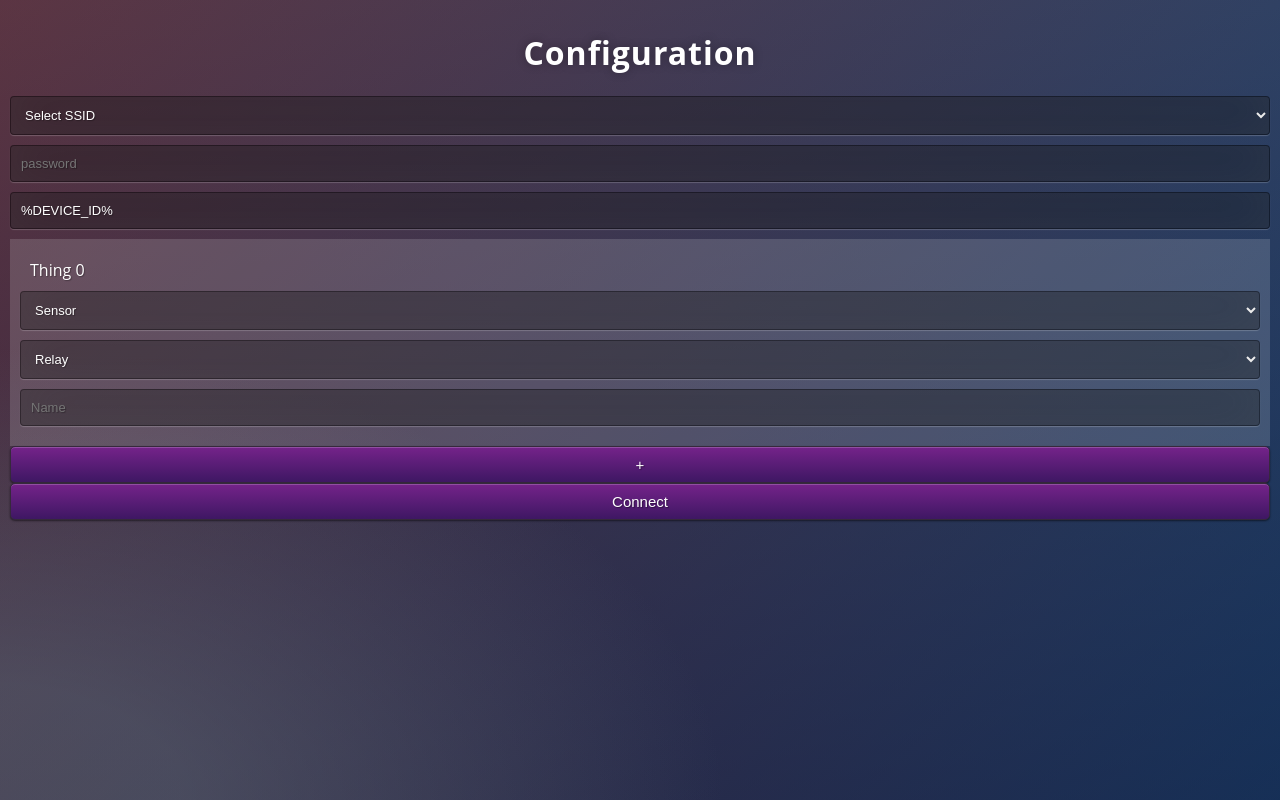
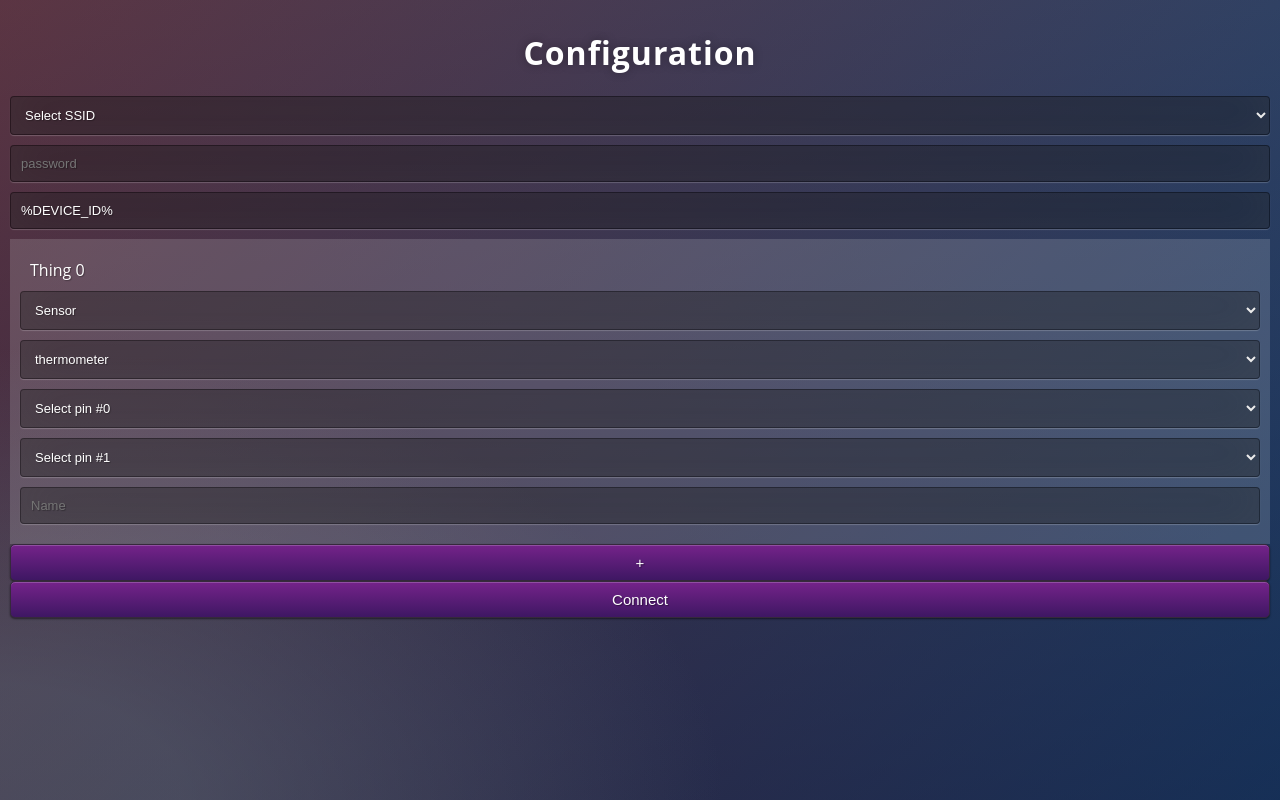
Before and after one commit to manufont/gdfiot, a React (Create React App) app: page / in a window 1280 px wide. Built offline with nearby package versions, Linux system fonts and the light colour scheme.

Commit message:
Add pins concurrency

```diff
--- a/src/App.js
+++ b/src/App.js
@@ -1,11 +1,54 @@
 import React, { Component } from 'react';
 import './App.css';
 
+const flatten = array => Array.prototype.concat.apply([], array);
+
+const driverMap = {
+  'sensor': ['thermometer', 'switch'],
+  'actuator': ['relay', 'dimmer']
+};
+
+const pinNumberMap = {
+  'thermometer': 2,
+  'switch': 1,
+  'dimmer': 3,
+  'relay': 3
+};
+
+const pinList = [
+  'GPIO0',
+  'GPIO1',
+  'GPIO2',
+  'GPIO3',
+  'GPIO4',
+  'GPIO5',
+  'GPIO9',
+  'GPIO10',
+  'GPIO12',
+  'GPIO13',
+  'GPIO14',
+  'GPIO15',
+  'GPIO16'
+];
+
 const defaultSensor = {
   type: 'sensor',
-  driver: 'relay',
-  name: ''
+  driver: driverMap['sensor'][0],
+  name: '',
+  pins: Array(pinNumberMap[driverMap['sensor'][0]]).fill('')
 };
+
+const addDriverToThing = thing => ({
+  ...thing,
+  driver: driverMap[thing.type].indexOf(thing.driver) > -1 ? thing.driver : driverMap[thing.type][0]
+})
+
+const addPinsToThing = thing => ({
+  ...thing,
+  ...(thing.pins.length !== pinNumberMap[thing.driver]) && {
+    pins: Array(pinNumberMap[thing.driver]).fill('')
+  }
+})
 
 class App extends Component {
 
@@ -32,9 +75,22 @@ class App extends Component {
   handleThingChange = sensorIndex => e => {
     this.setState({
       things: this.state.things.map((sensor, index) =>
-        index !== sensorIndex ? sensor : {
+        index !== sensorIndex ? sensor : addPinsToThing(addDriverToThing({
           ...sensor,
           [e.target.name]: e.target.value
+        }))
+      )
+    })
+  }
+
+  handlePinChange = (sensorIndex, pinIndex) => e => {
+    this.setState({
+      things: this.state.things.map((sensor, i) =>
+        i !== sensorIndex ? sensor : {
+          ...sensor,
+          pins: sensor.pins.map((pin, j) =>
+            j !== pinIndex ? pin : e.target.value
+          )
         }
       )
     })
@@ -56,14 +112,14 @@ class App extends Component {
         .map(actuator => ({
         driver: actuator.driver,
         name: actuator.name,
-        pins: ['GPIO5', 'GPIO4', 'GPIO0']
+        pins: actuator.pins
       })),
       sensors: things
         .filter(sensor => sensor.type === 'sensor')
         .map(sensor => ({
         driver: sensor.driver,
         name: sensor.name,
-        pins: ['GPIO13']
+        pins: sensor.pins
       }))
     }
   }
@@ -100,6 +156,13 @@ class App extends Component {
     .catch(this.onError)
 
     return false;
+  }
+
+  getAvailablePins = (thingIndex, pinIndex) => {
+    const usedPins = flatten(this.state.things.map(thing => thing.pins))
+      .filter(pin => pin !== '' && pin !== this.state.things[thingIndex].pins[pinIndex])
+
+    return pinList.filter(pin => usedPins.indexOf(pin) === -1)
   }
 
   render() {
@@ -141,29 +204,38 @@ class App extends Component {
           onChange={this.handleChange}
           placeholder='%DEVICE_ID%' />
           <div id='sensor_list'>
-            {things.map((thing, index) => (
-              <div key={index} className='thing'>
-                <div className='thing-title'>Thing {thing.name || index}</div>
+            {things.map((thing, i) => (
+              <div key={i} className='thing'>
+                <div className='thing-title'>Thing {thing.name || i}</div>
                 <select
                 name='type'
                 value={thing.type}
-                onChange={this.handleThingChange(index)}>
+                onChange={this.handleThingChange(i)}>
                   <option value='sensor'>Sensor</option>
                   <option value='actuator'>Actuator</option>
                 </select>
                 <select
                 name='driver'
                 value={thing.driver}
-                onChange={this.handleThingChange(index)}>
-                  <option value='relay'>Relay</option>
-                  <option value='dimmer'>Dimmer</option>
+                onChange={this.handleThingChange(i)}>
+                  {driverMap[thing.type].map((driver, j) =>
+                    <option key={j} value={driver}>{driver}</option>
+                  )}
                 </select>
+                {thing.pins.map((selectedPin, j) => (
+                  <select key={j} name='pin' required value={selectedPin} onChange={this.handlePinChange(i, j)} required>
+                    <option value=''>Select pin #{j}</option>
+                    {this.getAvailablePins(i, j).map((pin, k) =>
+                      <option key={k} value={pin}>{pin}</option>
+                    )}
+                  </select>
+                ))}
                 <input
                 type='text'
                 name='name'
                 required
                 placeholder='Name'
-                onChange={this.handleThingChange(index)}/>
+                onChange={this.handleThingChange(i)}/>
               </div>
             ))}
           </div>
```
